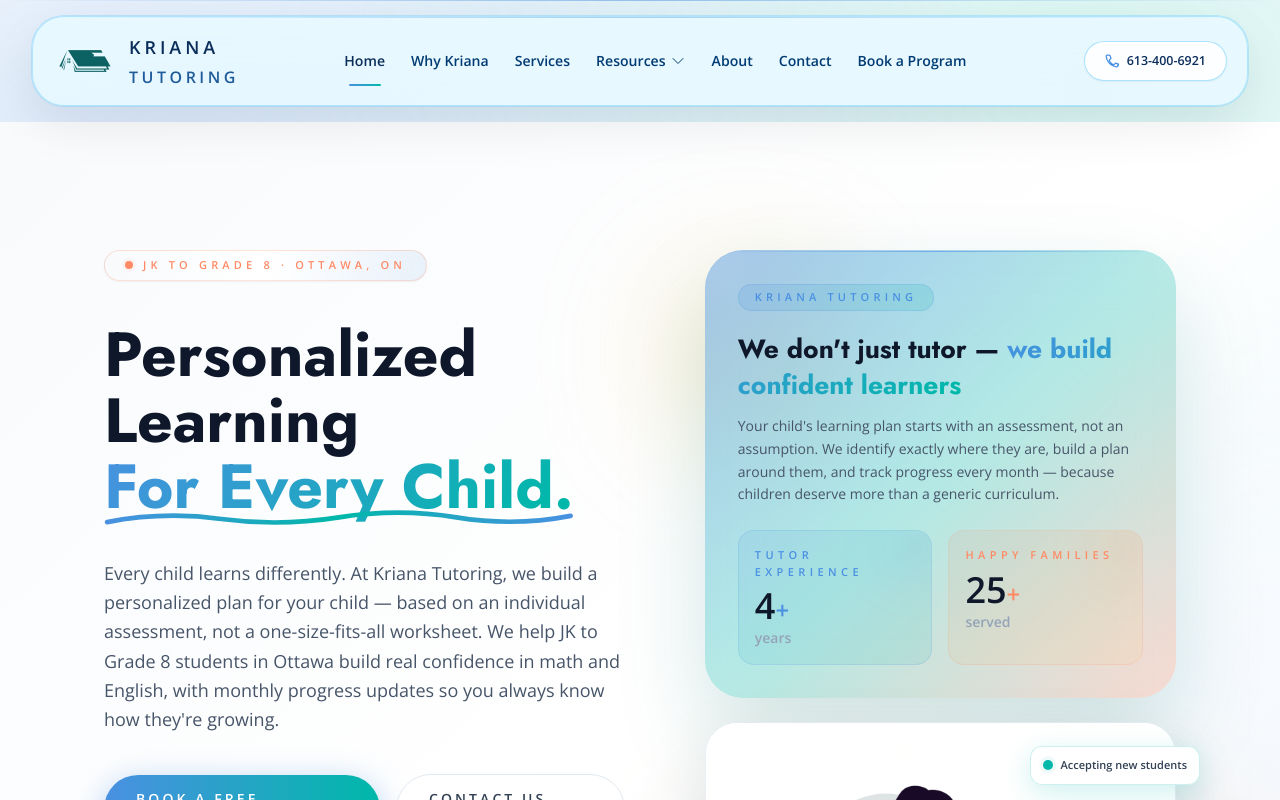
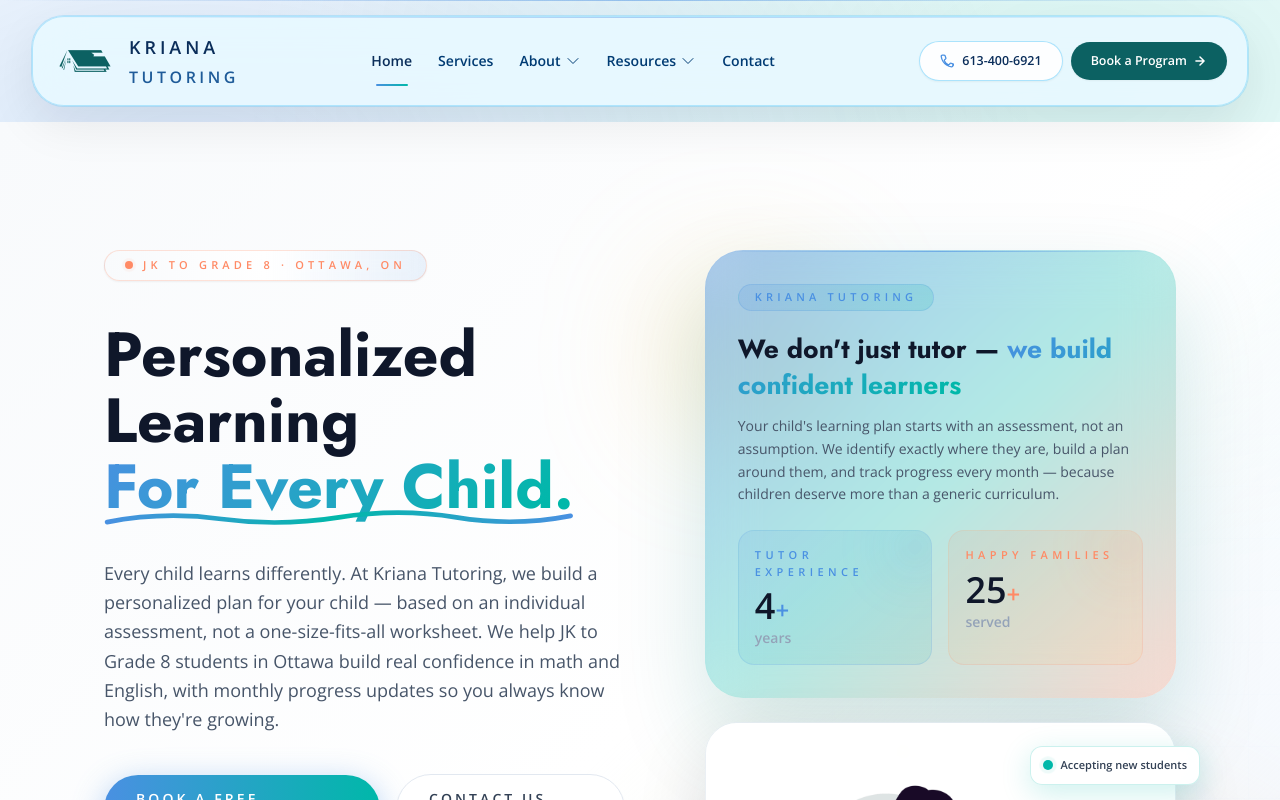
Before and after one commit to jparghi/kriana-tutoring-website, a Next.js app in the folder website/: page / in a window 1280 px wide. Shown: the top 800 px of the page. Built offline with nearby package versions, Linux system fonts and the light colour scheme.

Commit message:
Refactor code structure for improved readability and maintainability

```diff
--- a/website/components/navigation-bar.tsx
+++ b/website/components/navigation-bar.tsx
@@ -1,6 +1,6 @@
 "use client";
 
-import { useEffect, useState } from "react";
+import { useEffect, useRef, useState } from "react";
 import { Bars3Icon, ChevronDownIcon, XMarkIcon } from "@heroicons/react/24/outline";
 import Image from "next/image";
 import Link from "next/link";
@@ -8,19 +8,23 @@ import { usePathname } from "next/navigation";
 
 const navItems = [
   { label: "Home", href: "/" },
+  { label: "Services", href: "/services" },
+  {
+    label: "About",
+    children: [
+      { label: "About Us", href: "/about" },
       { label: "Why Kriana", href: "/why-kriana" },
-  { label: "Services", href: "/services" },
+    ],
+  },
   {
     label: "Resources",
     children: [
       { label: "Blog", href: "/blog" },
       { label: "Worksheets", href: "/worksheets" },
-      { label: "Practice Tests", href: "/practice-tests" }
-    ]
+      { label: "Practice Tests", href: "/practice-tests" },
+    ],
   },
-  { label: "About", href: "/about" },
   { label: "Contact", href: "/contact#consultation-form" },
-  { label: "Book a Program", href: "/booking" }
 ];
 
 const phoneHref = "tel:+16134006921";
@@ -49,9 +53,11 @@ function isActivePath(pathname: string | null, href: string) {
 
 export function NavigationBar() {
   const [isMobileOpen, setIsMobileOpen] = useState(false);
-  const [mobileResourcesOpen, setMobileResourcesOpen] = useState(false);
+  const [mobileOpenGroup, setMobileOpenGroup] = useState<string | null>(null);
+  const [desktopOpenGroup, setDesktopOpenGroup] = useState<string | null>(null);
   const [scrolled, setScrolled] = useState(false);
   const pathname = usePathname();
+  const navRef = useRef<HTMLDivElement>(null);
 
   useEffect(() => {
     const handleScroll = () => setScrolled(window.scrollY > 20);
@@ -60,10 +66,26 @@ export function NavigationBar() {
     return () => window.removeEventListener("scroll", handleScroll);
   }, []);
 
+  useEffect(() => {
+    function handleClickOutside(e: MouseEvent) {
+      if (navRef.current && !navRef.current.contains(e.target as Node)) {
+        setDesktopOpenGroup(null);
+      }
+    }
+    document.addEventListener("mousedown", handleClickOutside);
+    return () => document.removeEventListener("mousedown", handleClickOutside);
+  }, []);
+
+  // Close desktop dropdown on route change
+  useEffect(() => {
+    setDesktopOpenGroup(null);
+  }, [pathname]);
+
   const closeMobileMenu = () => {
     setIsMobileOpen(false);
-    setMobileResourcesOpen(false);
+    setMobileOpenGroup(null);
   };
+
   const isNavItemActive = (item: NavLinkItem | NavGroupItem) =>
     isNavGroupItem(item)
       ? item.children.some((child) => isActivePath(pathname, child.href))
@@ -106,29 +128,32 @@ export function NavigationBar() {
               </div>
             </Link>
 
-            <nav className="hidden min-w-0 items-center justify-center gap-0.5 xl:flex xl:w-full xl:px-3">
+            <nav ref={navRef} className="hidden min-w-0 items-center justify-center gap-0.5 xl:flex xl:w-full xl:px-3">
               {navItems.map((item) => {
                 const active = isNavItemActive(item);
 
                 if (isNavGroupItem(item)) {
+                  const isOpen = desktopOpenGroup === item.label;
                   return (
-                    <div key={item.label} className="group relative">
+                    <div key={item.label} className="relative">
                       <button
                         type="button"
+                        onClick={() => setDesktopOpenGroup(isOpen ? null : item.label)}
                         className={`relative inline-flex items-center justify-center gap-1 whitespace-nowrap rounded-full px-3 py-3 text-[0.88rem] font-semibold transition-all duration-200 2xl:px-4 2xl:text-[0.95rem] ${
-                          active
+                          active || isOpen
                             ? "text-[#0A2D5A]"
                             : "text-[#003B73] hover:bg-[#5AC8FA]/16 hover:text-[#0A2D5A]"
                         }`}
                       >
                         <span>{item.label}</span>
-                        <ChevronDownIcon className="h-4 w-4 transition-transform duration-200 group-hover:rotate-180" />
+                        <ChevronDownIcon className={`h-4 w-4 transition-transform duration-200 ${isOpen ? "rotate-180" : ""}`} />
                         {active ? (
                           <span className="absolute -bottom-0.5 left-1/2 h-0.5 w-8 -translate-x-1/2 rounded-full bg-gradient-to-r from-brand-sky to-brand-teal" />
                         ) : null}
                       </button>
 
-                      <div className="pointer-events-none absolute left-1/2 top-full z-30 mt-2 w-60 -translate-x-1/2 rounded-3xl border border-[#5AC8FA]/30 bg-white/95 p-3 opacity-0 shadow-[0_20px_50px_rgba(6,11,26,0.16)] ring-1 ring-[#5AC8FA]/10 backdrop-blur-xl transition-all duration-200 group-hover:pointer-events-auto group-hover:opacity-100 group-focus-within:pointer-events-auto group-focus-within:opacity-100">
+                      {isOpen ? (
+                        <div className="absolute left-1/2 top-full z-30 mt-1 w-52 -translate-x-1/2 rounded-3xl border border-[#5AC8FA]/30 bg-white/95 p-3 shadow-[0_20px_50px_rgba(6,11,26,0.16)] ring-1 ring-[#5AC8FA]/10 backdrop-blur-xl">
                           <div className="space-y-1">
                             {item.children.map((child) => {
                               const childActive = isActivePath(pathname, child.href);
@@ -136,6 +161,7 @@ export function NavigationBar() {
                                 <Link
                                   key={child.href}
                                   href={child.href}
+                                  onClick={() => setDesktopOpenGroup(null)}
                                   className={`flex items-center justify-between rounded-2xl px-4 py-3 text-sm font-semibold transition-all duration-200 ${
                                     childActive
                                       ? "bg-gradient-to-r from-brand-sky/18 to-brand-teal/10 text-[#0A2D5A]"
@@ -149,6 +175,7 @@ export function NavigationBar() {
                             })}
                           </div>
                         </div>
+                      ) : null}
                     </div>
                   );
                 }
@@ -172,7 +199,7 @@ export function NavigationBar() {
               })}
             </nav>
 
-            <div className="hidden items-center xl:flex xl:pl-3">
+            <div className="hidden items-center gap-2 xl:flex xl:pl-3">
               <Link
                 href={phoneHref}
                 className="inline-flex items-center gap-2 whitespace-nowrap rounded-full border border-[#5AC8FA]/50 bg-white/90 px-5 py-2.5 text-[0.78rem] font-bold text-[#0A2D5A] shadow-sm transition-all duration-200 hover:border-[#5AC8FA] hover:bg-white hover:shadow-[0_4px_16px_rgba(74,144,226,0.2)]"
@@ -181,6 +208,15 @@ export function NavigationBar() {
                   <path d="M22 16.92v3a2 2 0 0 1-2.18 2 19.86 19.86 0 0 1-8.63-3.07 19.5 19.5 0 0 1-6-6A19.86 19.86 0 0 1 2.08 4.18 2 2 0 0 1 4.05 2h3a2 2 0 0 1 2 1.72c.14 1.05.47 2.06.96 3 .31.63.1 1.38-.44 1.79l-1.27.95a2 2 0 0 0-.57 2.57 13 13 0 0 0 6.1 6.1 2 2 0 0 0 2.57-.57l.95-1.27c.41-.54 1.16-.75 1.79-.44a12.84 12.84 0 0 0 3 1c.96.24 1.64 1.1 1.64 2.09Z" />
                 </svg>
                 {phoneCompactLabel}
+              </Link>
+              <Link
+                href="/booking"
+                className="inline-flex items-center gap-1.5 whitespace-nowrap rounded-full bg-[#0c6162] px-5 py-2.5 text-[0.78rem] font-bold text-white shadow-sm transition-all duration-200 hover:bg-[#0a5051] hover:shadow-[0_4px_16px_rgba(12,97,98,0.35)]"
+              >
+                Book a Program
+                <svg className="h-3.5 w-3.5 shrink-0" fill="none" viewBox="0 0 24 24" stroke="currentColor" strokeWidth={2.5}>
+                  <path strokeLinecap="round" strokeLinejoin="round" d="M5 12h14M12 5l7 7-7 7" />
+                </svg>
               </Link>
             </div>
 
@@ -225,6 +261,7 @@ export function NavigationBar() {
                 const active = isNavItemActive(item);
 
                 if (isNavGroupItem(item)) {
+                  const isGroupOpen = mobileOpenGroup === item.label;
                   return (
                     <div key={item.label} className="rounded-2xl bg-[#E8F9FF]">
                       <button
@@ -232,12 +269,12 @@ export function NavigationBar() {
                         className={`flex w-full items-center justify-between rounded-2xl px-4 py-3 text-left transition-all duration-200 ${
                           active ? "font-bold text-[#0A2D5A]" : "hover:bg-[#5AC8FA]/20"
                         }`}
-                        onClick={() => setMobileResourcesOpen((open) => !open)}
+                        onClick={() => setMobileOpenGroup(isGroupOpen ? null : item.label)}
                       >
                         <span>{item.label}</span>
-                        <ChevronDownIcon className={`h-5 w-5 transition-transform duration-200 ${mobileResourcesOpen ? "rotate-180" : ""}`} />
+                        <ChevronDownIcon className={`h-5 w-5 transition-transform duration-200 ${isGroupOpen ? "rotate-180" : ""}`} />
                       </button>
-                      {mobileResourcesOpen ? (
+                      {isGroupOpen ? (
                         <div className="space-y-1 px-2 pb-2">
                           {item.children.map((child) => {
                             const childActive = isActivePath(pathname, child.href);
@@ -281,13 +318,25 @@ export function NavigationBar() {
               })}
             </nav>
 
+            <div className="mt-4 flex flex-col gap-2">
+              <Link
+                href="/booking"
+                onClick={closeMobileMenu}
+                className="flex w-full items-center justify-center gap-2 rounded-full bg-[#0c6162] py-3.5 text-sm font-bold text-white shadow-[0_4px_20px_rgba(12,97,98,0.3)]"
+              >
+                Book a Program
+                <svg className="h-4 w-4 shrink-0" fill="none" viewBox="0 0 24 24" stroke="currentColor" strokeWidth={2.5}>
+                  <path strokeLinecap="round" strokeLinejoin="round" d="M5 12h14M12 5l7 7-7 7" />
+                </svg>
+              </Link>
               <Link
                 href={phoneHref}
                 onClick={closeMobileMenu}
-              className="mt-4 flex w-full items-center justify-center rounded-full border border-[#5AC8FA]/50 bg-white py-3 text-sm font-bold uppercase tracking-[0.22em] text-[#0A2D5A] shadow-[0_4px_20px_rgba(74,144,226,0.12)]"
+                className="flex w-full items-center justify-center rounded-full border border-[#5AC8FA]/50 bg-white py-3 text-sm font-bold uppercase tracking-[0.22em] text-[#0A2D5A] shadow-[0_4px_20px_rgba(74,144,226,0.12)]"
               >
                 Call or Text
               </Link>
+            </div>
           </div>
         </div>
       ) : null}
```
Also changed, not shown: 1 other file (tests, documents, lock files or other folders). Lines whose indentation alone changed are shown as unchanged.
